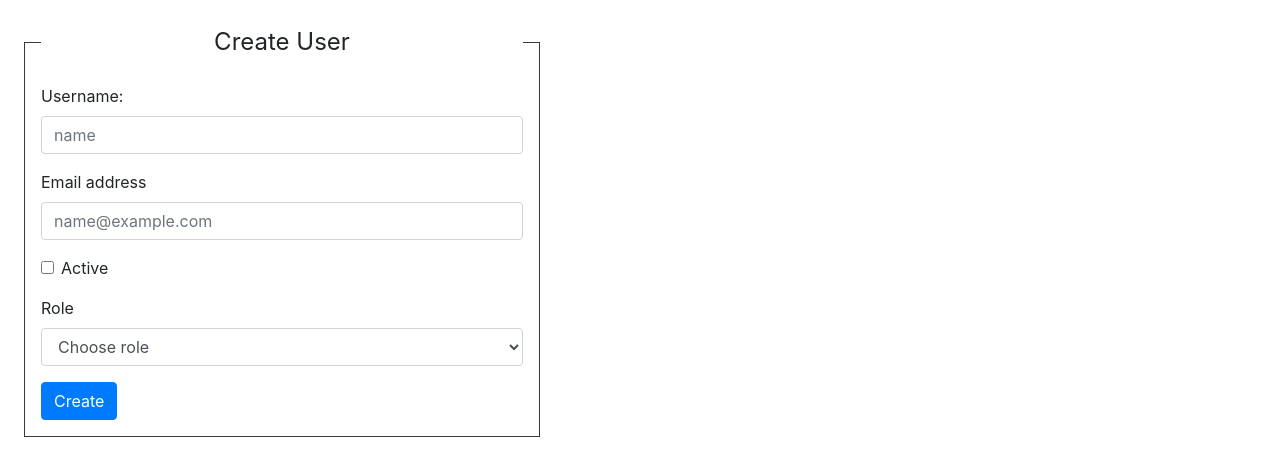
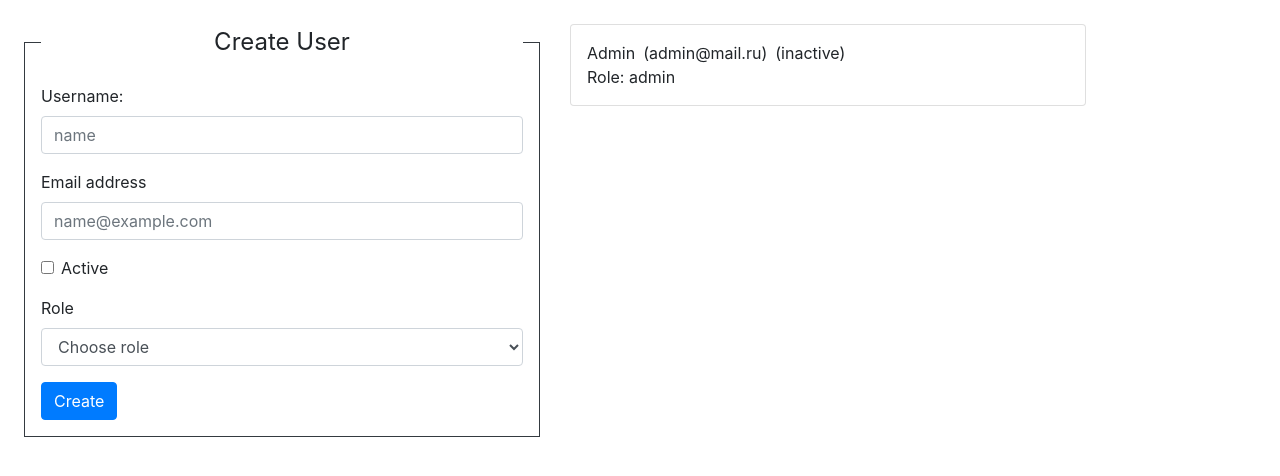
Before and after one commit to mazhitov/manageUsersAndGroups, an Angular app: page / in a window 1280 px wide. Shown: the top 476 px of the page. Built offline with nearby package versions, Linux system fonts and the light colour scheme.

Commit message:
show users

```diff
--- a/src/app/app.component.html
+++ b/src/app/app.component.html
@@ -3,5 +3,6 @@
     <app-new-user></app-new-user>
   </div>
   <div class="col-6">
+    <app-users></app-users>
   </div>
 </div>
--- a/src/app/new-user/new-user.component.ts
+++ b/src/app/new-user/new-user.component.ts
@@ -24,6 +24,7 @@ export class NewUserComponent {
     const role = this.roleValue.nativeElement.value;
     const newUser = new User(name, email, active, role);
     this.usersService.addUser(newUser);
+    console.log(this.usersService.getUsers());
   }
 
   reset() {
--- a/src/app/shared/Users.service.ts
+++ b/src/app/shared/Users.service.ts
@@ -1,6 +1,8 @@
 import { User } from './User.model';
+import { EventEmitter } from '@angular/core';
 
 export class UsersService {
+  usersChange = new EventEmitter<User[]>();
   private users: User[] = [
     new User('admin', 'admin@mail.ru', false,'admin'),
   ];
@@ -10,9 +12,10 @@ export class UsersService {
   }
 
   addUser(user: User) {
-    const existingUser = this.users.find(user => user === user);
+    const existingUser = this.users.find(userItem => userItem.name ===user.name && userItem.email ===user.email);
     if(!existingUser) {
       this.users.push(user);
     }
+    this.usersChange.emit(this.users);
   }
 }
--- a/src/app/users/user/user.component.html
+++ b/src/app/users/user/user.component.html
@@ -1 +1,8 @@
-<p>user works!</p>
+<div class="card mb-1">
+  <div class="card-body p-3">
+    <span class="text-capitalize mr-2">{{ user.name }}</span>
+    <span class="mr-2">({{ user.email }})</span>
+    <span>({{ getActiveText() }})</span>
+    <p class="card-text">Role: {{ user.role }}</p>
+  </div>
+</div>
--- a/src/app/users/user/user.component.ts
+++ b/src/app/users/user/user.component.ts
@@ -1,15 +1,18 @@
-import { Component, OnInit } from '@angular/core';
+import { Component, Input } from '@angular/core';
+import { User } from '../../shared/User.model';
 
 @Component({
   selector: 'app-user',
   templateUrl: './user.component.html',
   styleUrls: ['./user.component.css']
 })
-export class UserComponent implements OnInit {
+export class UserComponent  {
+  @Input() user!:User;
 
-  constructor() { }
-
-  ngOnInit(): void {
+  getActiveText() {
+    if(this.user.active) {
+      return 'active'
+    }
+    return 'inactive'
   }
-
 }
--- a/src/app/users/users.component.html
+++ b/src/app/users/users.component.html
@@ -1 +1,4 @@
-<p>users works!</p>
+<app-user
+  *ngFor="let user of users"
+  [user]="user"
+></app-user>
--- a/src/app/users/users.component.ts
+++ b/src/app/users/users.component.ts
@@ -1,4 +1,6 @@
 import { Component, OnInit } from '@angular/core';
+import { UsersService } from '../shared/Users.service';
+import { User } from '../shared/User.model';
 
 @Component({
   selector: 'app-users',
@@ -6,10 +8,15 @@ import { Component, OnInit } from '@angular/core';
   styleUrls: ['./users.component.css']
 })
 export class UsersComponent implements OnInit {
+  users: User[] = [];
 
-  constructor() { }
+  constructor(private usersService: UsersService) {}
 
   ngOnInit(): void {
+    this.users = this.usersService.getUsers();
+    this.usersService.usersChange.subscribe((users: User[]) => {
+      this.users = users;
+    });
   }
 
 }
```
